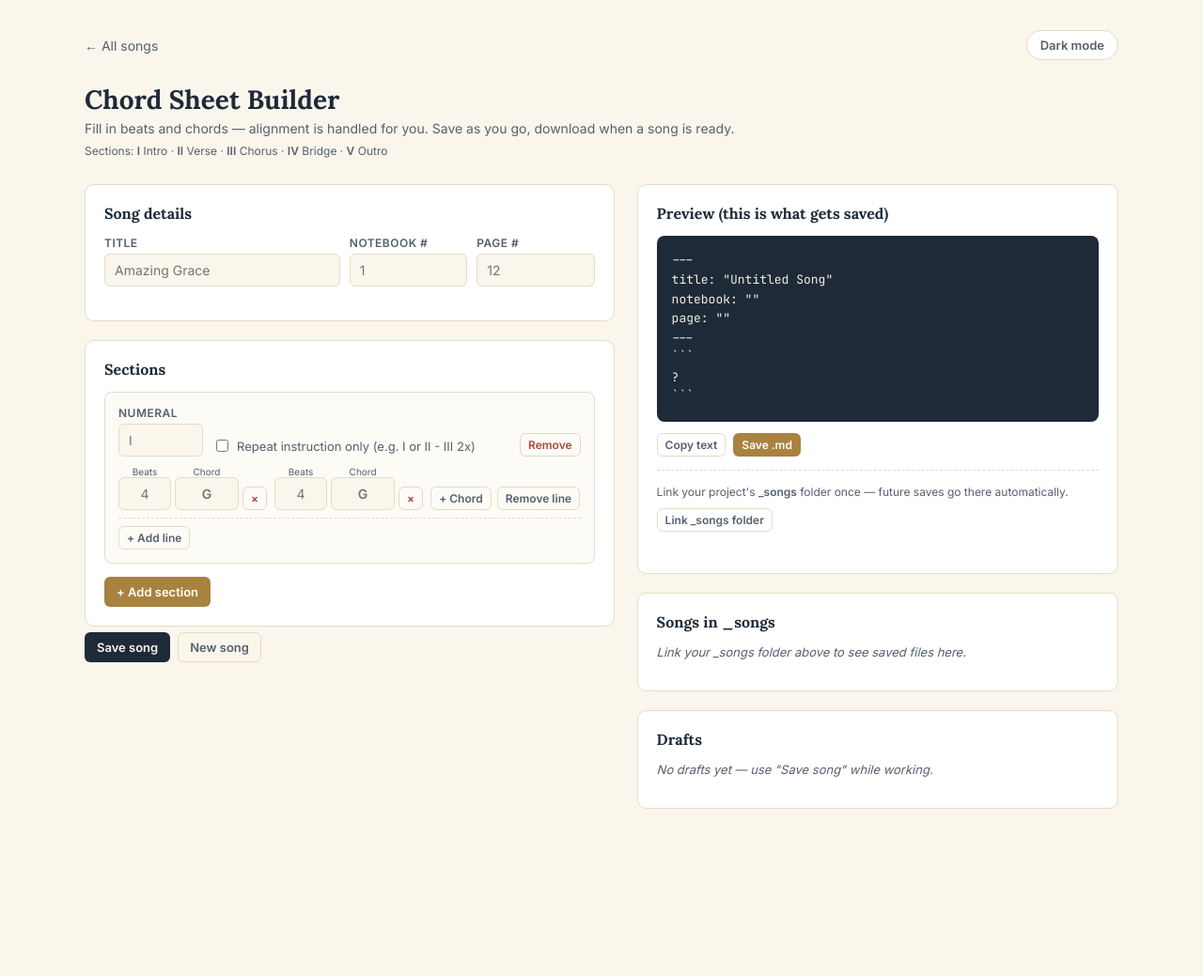
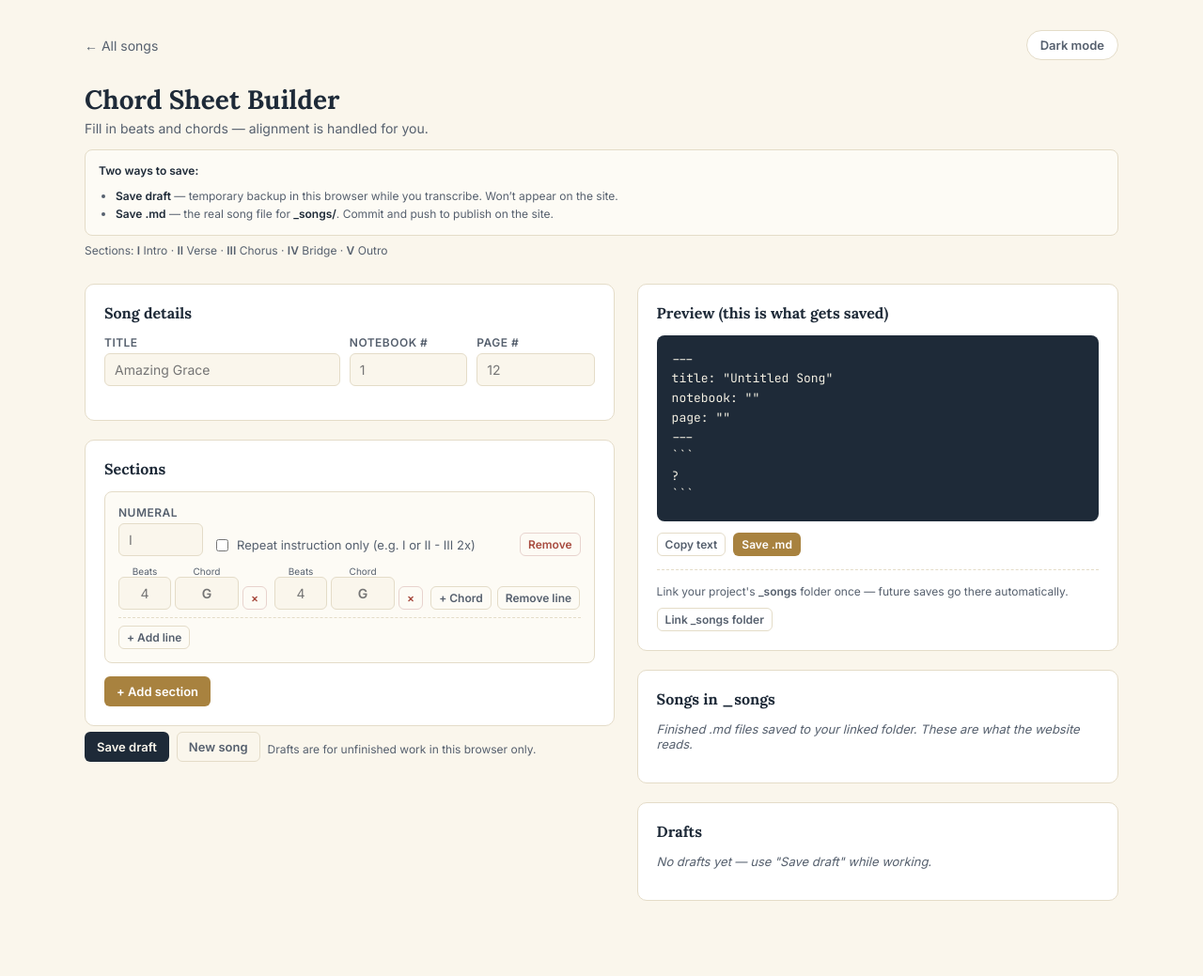
Before and after one commit to jsevidev/ocac-worship-chords, a Jekyll site: the page built from builder/index.html, in a window 1280 px wide. Shown: the whole page at 94% size. Built offline with Jekyll 4.4.1, drawn with Linux system fonts in a browser that asks for light colours; before the commit the page ends 941 px from its top, so only the background shows below that.

Commit message:
Custom toasts and confirm dialog; clarify drafts vs Save .md.
Co-authored-by: Cursor <cursoragent@cursor.com>

```diff
--- a/builder/index.html
+++ b/builder/index.html
@@ -230,6 +230,108 @@ permalink: /builder/
   .saved-item .meta{ color: var(--ink-soft); font-size: 12px; }
   .empty-note{ color: var(--ink-soft); font-size: 13px; font-style: italic; }
   .status{ font-size:12px; color: var(--brass); margin-left:10px; font-weight:600; height:14px; }
+  .toolbar-hint{
+    margin: 10px 0 0;
+    font-size: 12px;
+    color: var(--ink-soft);
+    line-height: 1.5;
+  }
+  .help-box{
+    margin-top: 14px;
+    padding: 12px 14px;
+    background: var(--surface-alt);
+    border: 1px solid var(--paper-rule);
+    border-radius: 8px;
+    font-size: 12px;
+    color: var(--ink-soft);
+    line-height: 1.6;
+  }
+  .help-box strong{ color: var(--ink); }
+  .help-box ul{ margin: 8px 0 0; padding-left: 18px; }
+
+  .dialog-backdrop{
+    position: fixed;
+    inset: 0;
+    background: rgba(20, 26, 36, 0.55);
+    display: flex;
+    align-items: center;
+    justify-content: center;
+    padding: 20px;
+    z-index: 1000;
+    opacity: 0;
+    visibility: hidden;
+    transition: opacity .2s ease, visibility .2s ease;
+  }
+  .dialog-backdrop.open{
+    opacity: 1;
+    visibility: visible;
+  }
+  .dialog{
+    width: 100%;
+    max-width: 380px;
+    background: var(--surface);
+    border: 1px solid var(--paper-rule);
+    border-radius: 12px;
+    padding: 22px;
+    box-shadow: 0 16px 48px rgba(0, 0, 0, 0.22);
+    transform: translateY(8px) scale(0.98);
+    transition: transform .2s ease;
+  }
+  .dialog-backdrop.open .dialog{
+    transform: translateY(0) scale(1);
+  }
+  .dialog-title{
+    font-family: 'Lora', serif;
+    font-size: 18px;
+    margin: 0 0 8px;
+    color: var(--ink);
+  }
+  .dialog-message{
+    margin: 0 0 20px;
+    font-size: 14px;
+    color: var(--ink-soft);
+    line-height: 1.5;
+  }
+  .dialog-actions{
+    display: flex;
+    justify-content: flex-end;
+    gap: 8px;
+  }
+
+  .toast-stack{
+    position: fixed;
+    bottom: 24px;
+    right: 24px;
+    z-index: 1100;
+    display: flex;
+    flex-direction: column;
+    gap: 10px;
+    max-width: min(360px, calc(100vw - 32px));
+    pointer-events: none;
+  }
+  .toast{
+    pointer-events: auto;
+    background: var(--surface);
+    border: 1px solid var(--paper-rule);
+    border-left: 4px solid var(--brass);
+    border-radius: 10px;
+    padding: 12px 14px;
+    font-size: 14px;
+    color: var(--ink);
+    box-shadow: 0 8px 24px rgba(0, 0, 0, 0.15);
+    opacity: 0;
+    transform: translateX(16px);
+    animation: toast-in .25s ease forwards;
+  }
+  .toast.success{ border-left-color: #5A9E6F; }
+  .toast.error{ border-left-color: var(--danger); }
+  .toast.info{ border-left-color: var(--brass); }
+  @keyframes toast-in{
+    to{ opacity: 1; transform: translateX(0); }
+  }
+  @keyframes toast-out{
+    to{ opacity: 0; transform: translateX(16px); }
+  }
 </style>
 </head>
 <body>
@@ -240,7 +342,14 @@ permalink: /builder/
   </div>
   <header>
     <h1>Chord Sheet Builder</h1>
-    <p>Fill in beats and chords &mdash; alignment is handled for you. Save as you go, download when a song is ready.</p>
+    <p>Fill in beats and chords &mdash; alignment is handled for you.</p>
+    <div class="help-box">
+      <strong>Two ways to save:</strong>
+      <ul>
+        <li><strong>Save draft</strong> &mdash; temporary backup in this browser while you transcribe. Won&rsquo;t appear on the site.</li>
+        <li><strong>Save .md</strong> &mdash; the real song file for <strong>_songs/</strong>. Commit and push to publish on the site.</li>
+      </ul>
+    </div>
     <p class="legend-ref">Sections: <strong>I</strong> Intro · <strong>II</strong> Verse · <strong>III</strong> Chorus · <strong>IV</strong> Bridge · <strong>V</strong> Outro</p>
   </header>
 
@@ -272,8 +381,9 @@ permalink: /builder/
       </div>
 
       <div class="toolbar">
-        <button class="btn-primary" id="save-song">Save song</button>
+        <button class="btn-primary" id="save-song">Save draft</button>
         <button class="btn-ghost" id="new-song">New song</button>
+        <p class="toolbar-hint">Drafts are for unfinished work in this browser only.</p>
       </div>
     </div>
 
@@ -289,27 +399,93 @@ permalink: /builder/
         <div class="save-folder">
           <p class="folder-status" id="folder-status">Link your project's <strong>_songs</strong> folder once — future saves go there automatically.</p>
           <button class="btn-ghost btn-sm" id="pick-folder">Link _songs folder</button>
-          <p class="download-status" id="download-status"></p>
         </div>
       </div>
 
       <div class="card">
         <h2>Songs in _songs</h2>
-        <p class="empty-note" id="folder-songs-empty">Link your _songs folder above to see saved files here.</p>
+        <p class="empty-note" id="folder-songs-empty">Finished .md files saved to your linked folder. These are what the website reads.</p>
         <ul class="saved-list" id="folder-songs-list"></ul>
       </div>
 
       <div class="card">
         <h2>Drafts</h2>
-        <p class="empty-note" id="saved-empty">In-progress work saved with &ldquo;Save song&rdquo; (browser only).</p>
+        <p class="empty-note" id="saved-empty">Unfinished transcriptions saved with &ldquo;Save draft&rdquo;. Only stored in this browser.</p>
         <ul class="saved-list" id="saved-list"></ul>
       </div>
     </div>
   </div>
 </div>
 
+<div class="dialog-backdrop" id="dialog-backdrop" hidden>
+  <div class="dialog" role="dialog" aria-modal="true" aria-labelledby="dialog-title">
+    <h3 class="dialog-title" id="dialog-title">Confirm</h3>
+    <p class="dialog-message" id="dialog-message"></p>
+    <div class="dialog-actions">
+      <button type="button" class="btn-ghost" id="dialog-cancel">Cancel</button>
+      <button type="button" class="btn-danger" id="dialog-confirm">Confirm</button>
+    </div>
+  </div>
+</div>
+<div class="toast-stack" id="toast-stack"></div>
+
 <script>
 let state = { id: null, title:'', notebook:'', page:'', sections: [] };
+
+function showToast(message, type){
+  type = type || 'info';
+  var stack = document.getElementById('toast-stack');
+  var toast = document.createElement('div');
+  toast.className = 'toast ' + type;
+  toast.textContent = message;
+  stack.appendChild(toast);
+  setTimeout(function(){
+    toast.style.animation = 'toast-out .2s ease forwards';
+    setTimeout(function(){ toast.remove(); }, 200);
+  }, 3500);
+}
+
+function showConfirm(opts){
+  opts = opts || {};
+  var backdrop = document.getElementById('dialog-backdrop');
+  var titleEl = document.getElementById('dialog-title');
+  var messageEl = document.getElementById('dialog-message');
+  var confirmBtn = document.getElementById('dialog-confirm');
+  var cancelBtn = document.getElementById('dialog-cancel');
+  titleEl.textContent = opts.title || 'Confirm';
+  messageEl.textContent = opts.message || '';
+  confirmBtn.textContent = opts.confirmLabel || 'Confirm';
+  confirmBtn.className = opts.danger ? 'btn-danger' : 'btn-brass';
+  backdrop.hidden = false;
+  requestAnimationFrame(function(){ backdrop.classList.add('open'); });
+  confirmBtn.focus();
+  return new Promise(function(resolve){
+    function close(result){
+      backdrop.classList.remove('open');
+      setTimeout(function(){
+        backdrop.hidden = true;
+        confirmBtn.onclick = null;
+        cancelBtn.onclick = null;
+        backdrop.onclick = null;
+        document.removeEventListener('keydown', onKey);
+      }, 200);
+      resolve(result);
+    }
+    function onKey(e){
+      if(e.key === 'Escape') close(false);
+      if(e.key === 'Enter') close(true);
+    }
+    confirmBtn.onclick = function(){ close(true); };
+    cancelBtn.onclick = function(){ close(false); };
+    backdrop.onclick = function(e){
+      if(e.target === backdrop) close(false);
+    };
+    document.addEventListener('keydown', onKey);
+  });
+}
+
+function flashDownloadStatus(msg, type){ showToast(msg, type || 'success'); }
+function flashStatus(msg, type){ showToast(msg, type || 'info'); }
 
 function newSection(){
   return { numeral: '', repeatOnly: false, lines: [ newLine() ] };
@@ -513,8 +689,8 @@ document.getElementById('new-song').addEventListener('click', ()=>{
 document.getElementById('copy-output').addEventListener('click', async ()=>{
   try{
     await navigator.clipboard.writeText(buildOutput());
-    flashStatus('Copied');
-  }catch(e){ flashStatus('Copy failed'); }
+    showToast('Copied to clipboard', 'success');
+  }catch(e){ showToast('Copy failed', 'error'); }
 });
 
 document.getElementById('download-md').addEventListener('click', async ()=>{
@@ -546,19 +722,7 @@ function fallbackDownload(filename, content){
   a.href = url; a.download = filename;
   document.body.appendChild(a); a.click(); a.remove();
   URL.revokeObjectURL(url);
-  flashDownloadStatus('Downloaded ' + filename + ' — link _songs folder to skip this');
-}
-
-function flashDownloadStatus(msg){
-  const el = document.getElementById('download-status');
-  el.textContent = msg;
-  setTimeout(()=>{ el.textContent=''; }, 3500);
-}
-
-function flashStatus(msg){
-  const el = document.getElementById('section-status');
-  el.textContent = msg;
-  setTimeout(()=>{ el.textContent=''; }, 1500);
+  flashDownloadStatus('Downloaded ' + filename, 'info');
 }
 
 // ---- persistence (browser localStorage) ----
@@ -849,14 +1013,14 @@ async function saveSong(){
   state.title = document.getElementById('f-title').value.trim();
   state.notebook = document.getElementById('f-notebook').value.trim();
   state.page = document.getElementById('f-page').value.trim();
-  if(!state.title){ flashStatus('Add a title first'); return; }
+  if(!state.title){ flashStatus('Add a title first', 'error'); return; }
   if(!state.id){ state.id = 'song_' + Date.now() + '_' + Math.random().toString(36).slice(2,7); }
   try{
     await storage.set('songs:' + state.id, JSON.stringify(state));
-    flashStatus('Saved');
+    flashStatus('Draft saved', 'success');
     await renderSavedList();
   }catch(e){
-    flashStatus('Save failed');
+    flashStatus('Save failed', 'error');
     console.error(e);
   }
 }
@@ -872,8 +1036,8 @@ async function loadSong(id){
     document.getElementById('f-notebook').value = state.notebook || '';
     document.getElementById('f-page').value = state.page || '';
     renderSections();
-    flashStatus('Loaded');
-  }catch(e){ flashStatus('Load failed'); console.error(e); }
+    flashStatus('Draft loaded', 'success');
+  }catch(e){ flashStatus('Load failed', 'error'); console.error(e); }
 }
 
 async function deleteSong(id){
@@ -900,7 +1064,7 @@ async function renderSavedList(){
     const keys = (listing && listing.keys) ? listing.keys : [];
     if(keys.length === 0){
       emptyEl.style.display = 'block';
-      emptyEl.textContent = 'No drafts yet — use "Save song" while working.';
+      emptyEl.textContent = 'No drafts yet — use "Save draft" while working.';
       return;
     }
     emptyEl.style.display = 'none';
@@ -928,8 +1092,14 @@ async function renderSavedList(){
         </div>
       `;
       li.querySelector('[data-role=load]').addEventListener('click', ()=> loadSong(song.id));
-      li.querySelector('[data-role=delete]').addEventListener('click', ()=> {
-        if(confirm(`Delete "${song.title}"?`)) deleteSong(song.id);
+      li.querySelector('[data-role=delete]').addEventListener('click', async ()=> {
+        var ok = await showConfirm({
+          title: 'Delete draft?',
+          message: 'Remove "' + (song.title || 'Untitled') + '" from this browser? This cannot be undone.',
+          confirmLabel: 'Delete',
+          danger: true
+        });
+        if(ok) deleteSong(song.id);
       });
       listEl.appendChild(li);
     });
```
Also changed, not shown: other parts of builder/index.html (+4 -4 lines).
